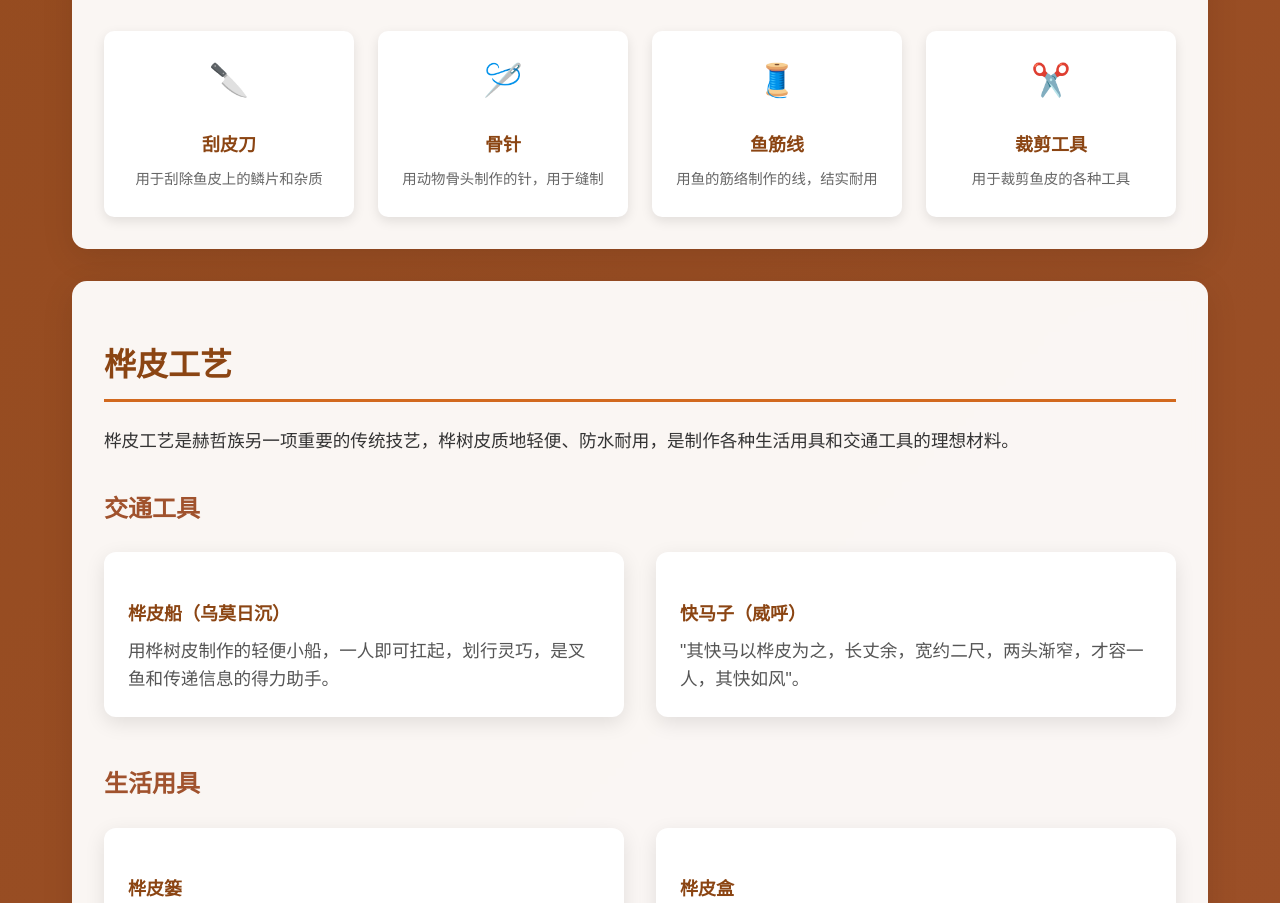
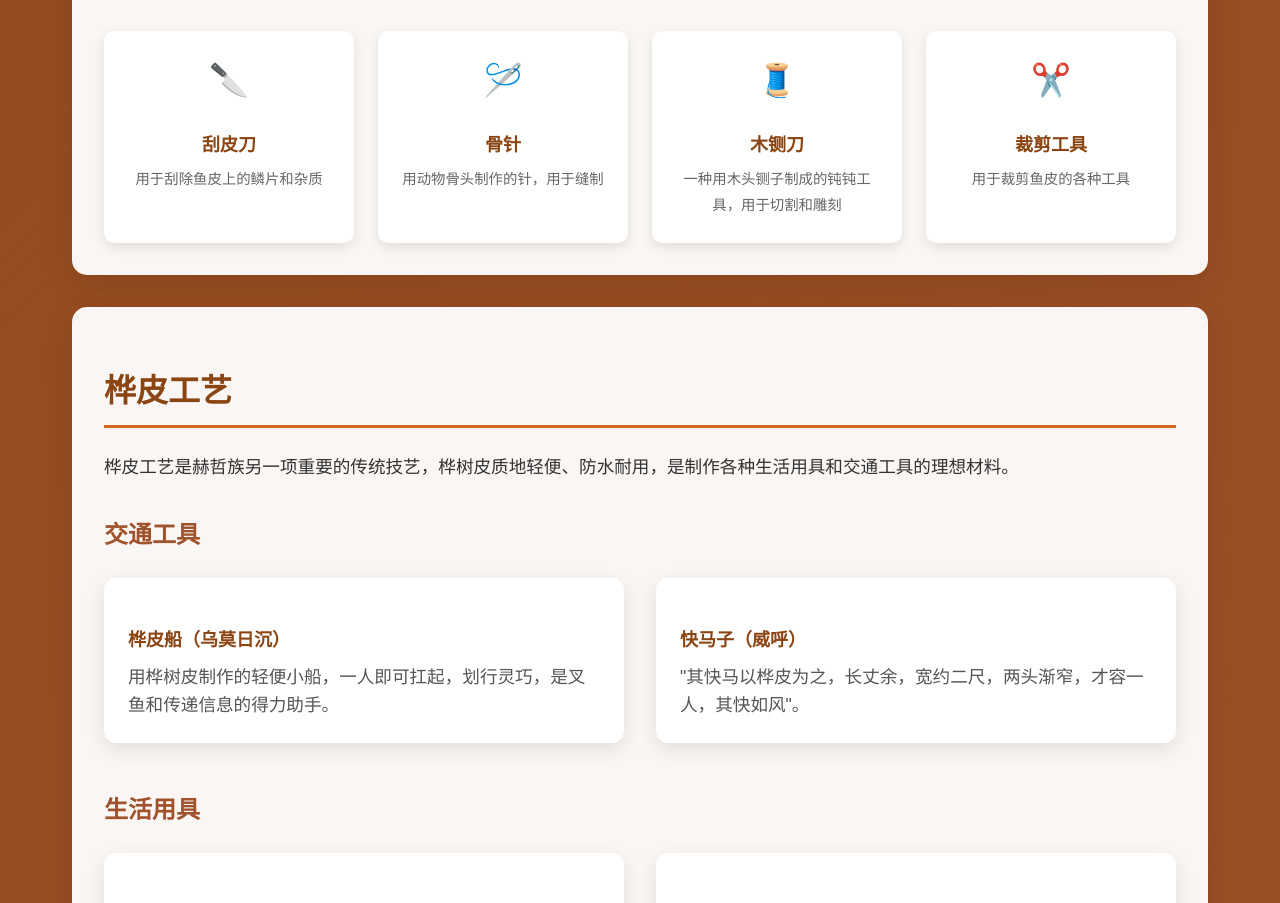
Before and after one commit to HeZheMuseum/HeZheMuseum, a Vue app: page /crafts in a window 1280 px wide. Shown: the part 4361-5264 px from the top of the page. Built offline with nearby package versions, Linux system fonts and the light colour scheme; a small style sheet from the web is missing.

Commit message:
docs(Crafts): 更新工具名称和描述
将"鱼筋线"改为"木铡刀"并更新描述，以更准确地反映工具用途

```diff
--- a/src/views/Crafts.vue
+++ b/src/views/Crafts.vue
@@ -151,8 +151,8 @@
             </div>
             <div class="tool-item">
               <div class="tool-icon">🧵</div>
-              <h4>鱼筋线</h4>
-              <p>用鱼的筋络制作的线，结实耐用</p>
+              <h4>木铡刀</h4>
+              <p>一种用木头铡子制成的钝钝工具，用于切割和雕刻</p>
             </div>
             <div class="tool-item">
               <div class="tool-icon">✂️</div>
```
